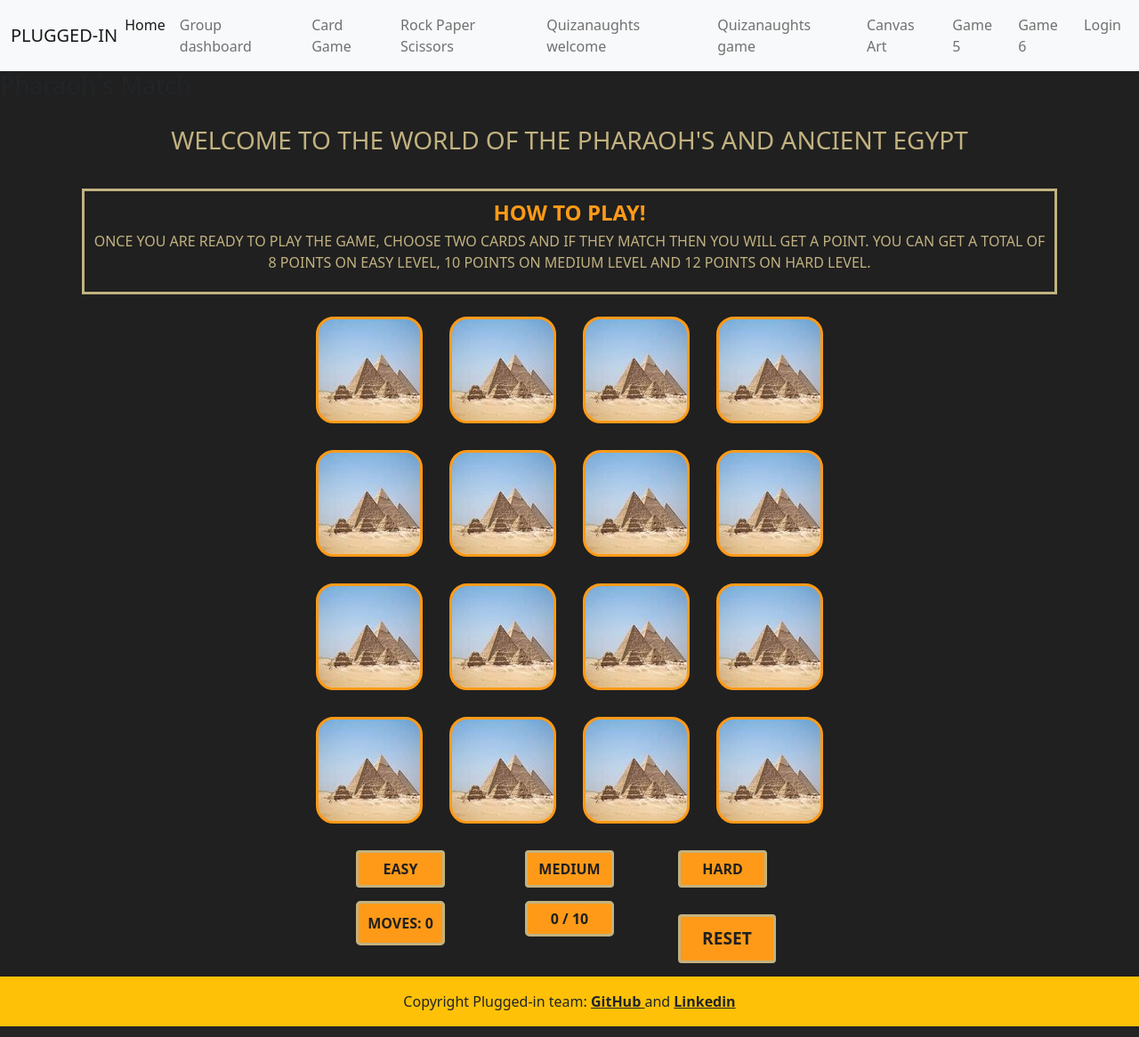
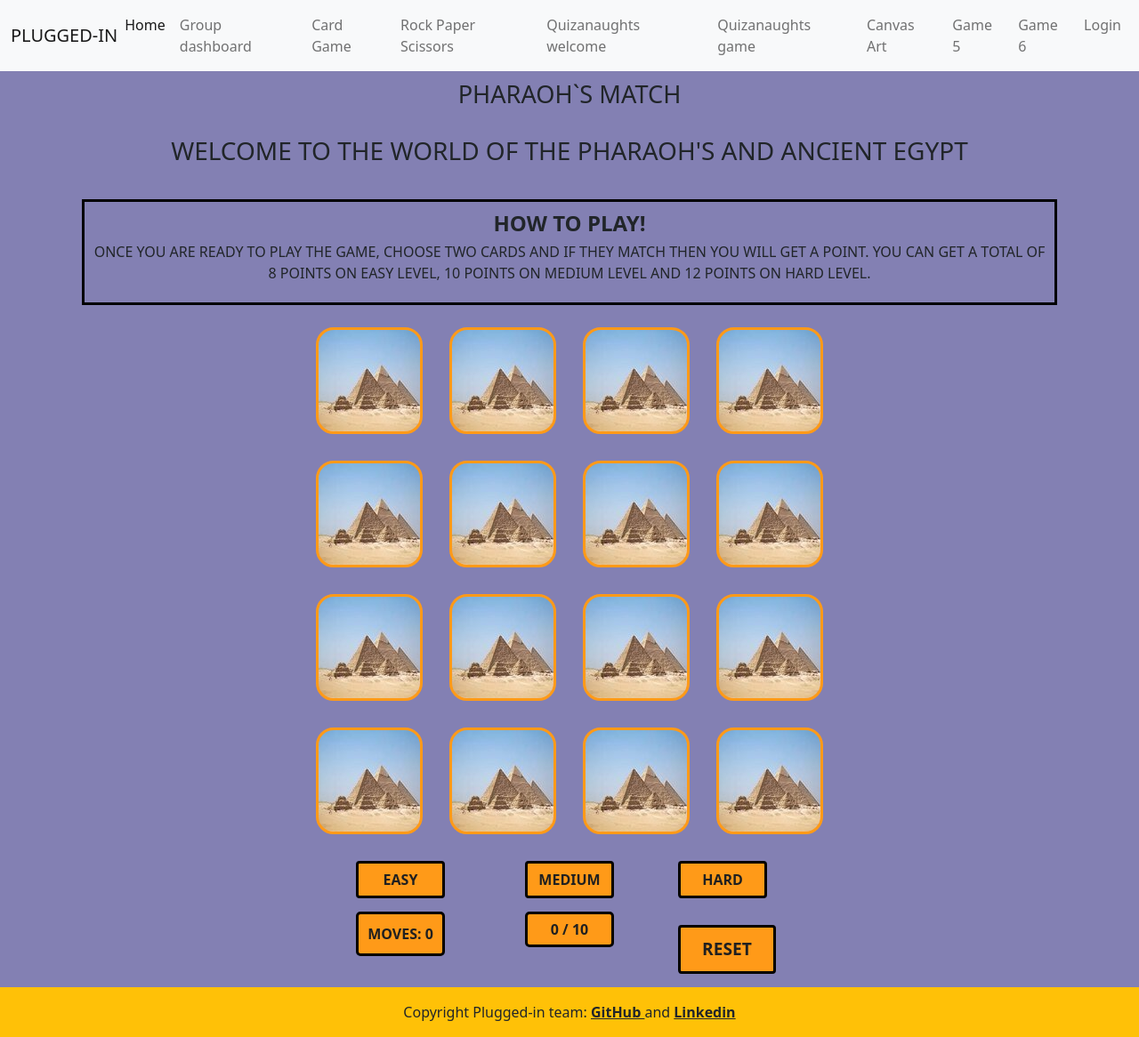
Before and after one commit to manni8436/stay-connected-hackathon, a Django app: page /games/card_game/ in a window 1280 px wide. Shown: the whole page at 89% size. Run offline with Django 3.2, Linux system fonts and the light colour scheme; some libraries are stand-ins or nearby versions.

Commit message:
Change colour theme of card game to match the project

```diff
--- a/static/css/card-game.css
+++ b/static/css/card-game.css
@@ -1,5 +1,5 @@
 body {
-    background-color: #202020;
+    background-color: #8380b3;
 }
 
 /* header and titles section */
@@ -15,12 +15,15 @@ body {
 }
 
 h1 {
+    margin: 10px;
     font-size: 1.7rem;
+    text-transform: uppercase;
+    text-align: center;
 }
 
 /* modal */
 .modal {
-    background-color: #202020;
+    background-color: #ef919b;
     display: none;
     position: fixed;
     top: 250px;
@@ -41,8 +44,7 @@ h1 {
 }
 
 .modal-content {
-    background-color: #202020;
-    color: #c2b280;
+    background-color: #8380b3;
     margin: 30px auto;
     padding: 22px;
     height: 40%;
@@ -68,11 +70,10 @@ h1 {
     text-transform: uppercase;
     font-weight: bold;
     border-radius: 5px;
-    border: 3px #c2b280 solid;
+    border: 3px #8380b3 solid;
 }
 
 .game-header {
-    color: #c2b280;
     padding: 20px;
     text-align: center;
     text-transform: uppercase;
@@ -118,19 +119,17 @@ h1 {
 
 /* instructions section */
 .instructions-header {
-    color: #ff9a18;
     margin: 5px;
     font-weight: bold;
     text-transform: uppercase;
 }
 
 .instructions {
-    color: #c2b280;
     margin: 10px;
     padding: 5px;
     text-align: center;
     text-transform: uppercase;
-    border: 3px #c2b280 solid;
+    border: 3px #000 solid;
 }
 
 /* buttons section */
@@ -142,7 +141,7 @@ h1 {
     margin: 15px;
     font-weight: 600;
     text-transform: uppercase;
-    border: 3px solid #c2b280;
+    border: 3px solid #000;
 }
 
 .reset {
@@ -159,7 +158,7 @@ h1 {
     margin: auto;
     font-weight: bold;
     border-radius: 5px;
-    border: 3px solid #c2b280;
+    border: 3px solid #000;
 }
 
 #score {
```
